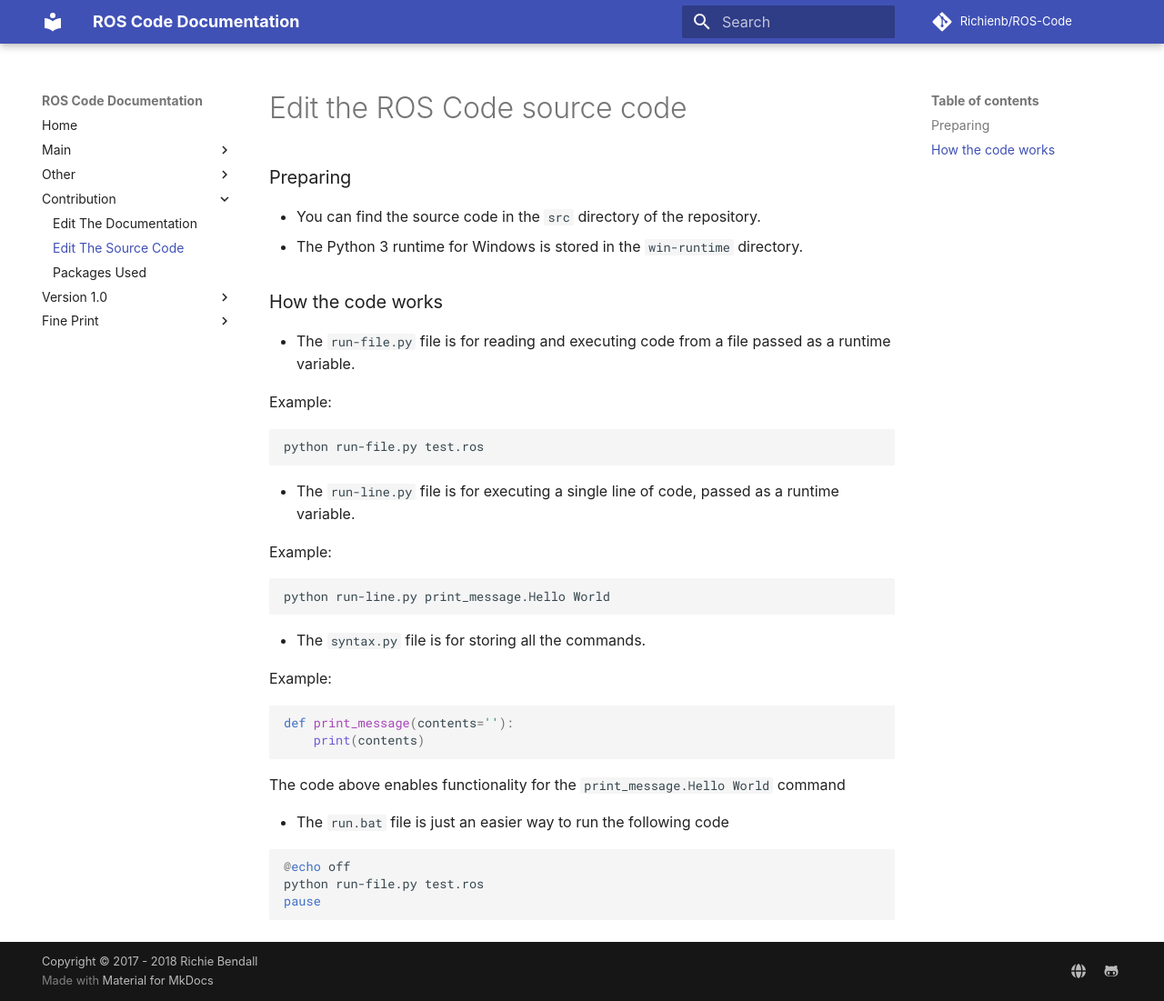
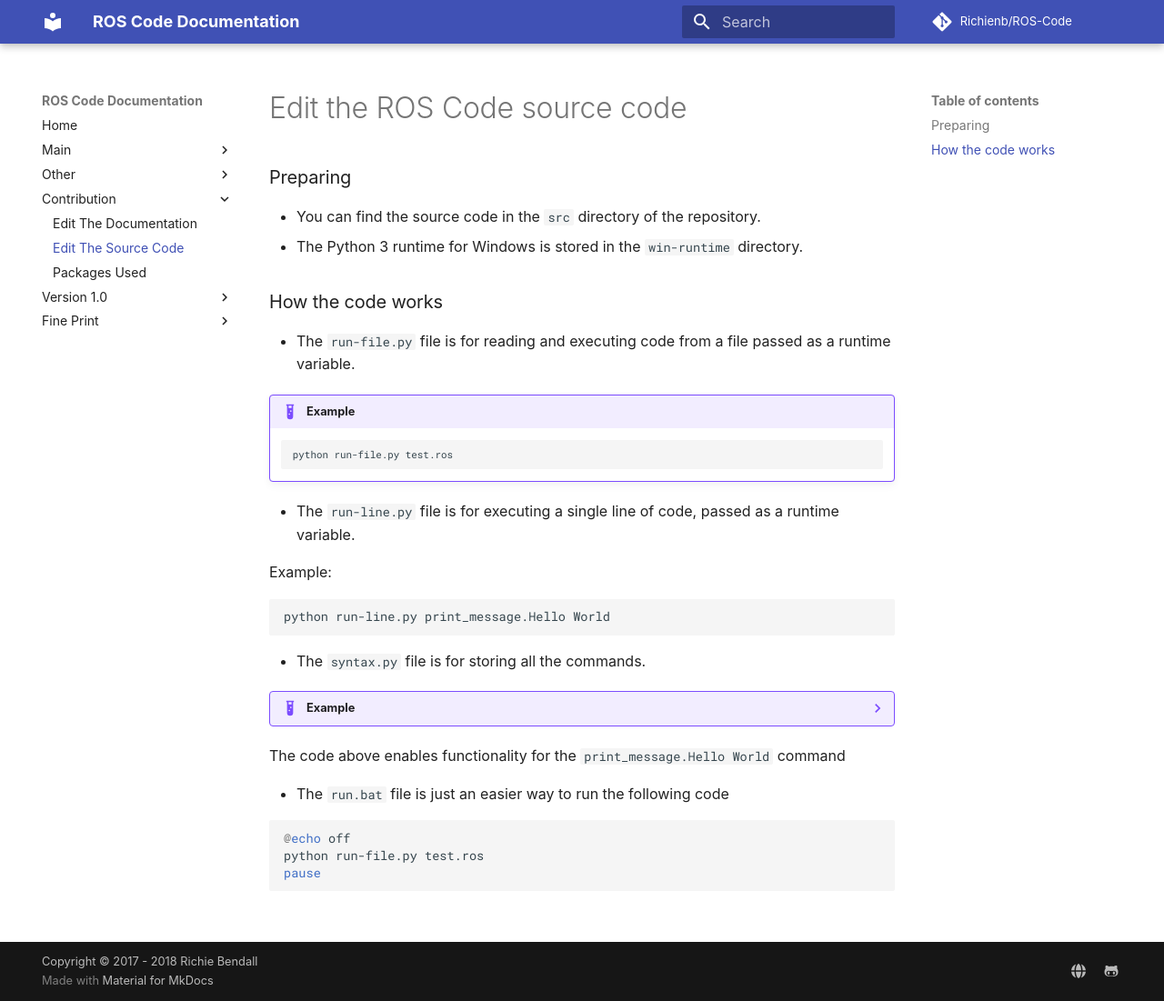
Before and after one commit to Richienb/ROS-Code, an MkDocs documentation site: the page built from docs/edit-code.md, in a window 1280 px wide and 1101 px high. Shown: the whole window at 91% size. Built offline with MkDocs 1.6.1 and Material for MkDocs 9.7.7, drawn with Linux system fonts in a browser that asks for light colours; some web fonts are replaced; comment, search, counter and statistics services are not loaded; old or Windows-style settings are respelled for this version of MkDocs; part of the change alters nothing that is shown.

````diff
--- a/docs/edit-code.md
+++ b/docs/edit-code.md
@@ -9,11 +9,11 @@
 
 - The `run-file.py` file is for reading and executing code from a file passed as a runtime variable.
 
-Example:
 
-```bat
-python run-file.py test.ros
-```
+!!! example "Example"
+    ```bat
+    python run-file.py test.ros
+    ```
 
 - The `run-line.py` file is for executing a single line of code, passed as a runtime variable.
 
@@ -25,12 +25,11 @@ python run-line.py print_message.Hello World
 
 - The `syntax.py` file is for storing all the commands.
 
-Example:
-
-```python
-def print_message(contents=''):
-    print(contents)
-```
+??? example "Example"
+    ```python
+    def print_message(contents=''):
+        print(contents)
+    ```
 
 The code above enables functionality for the `print_message.Hello World` command
 
````
